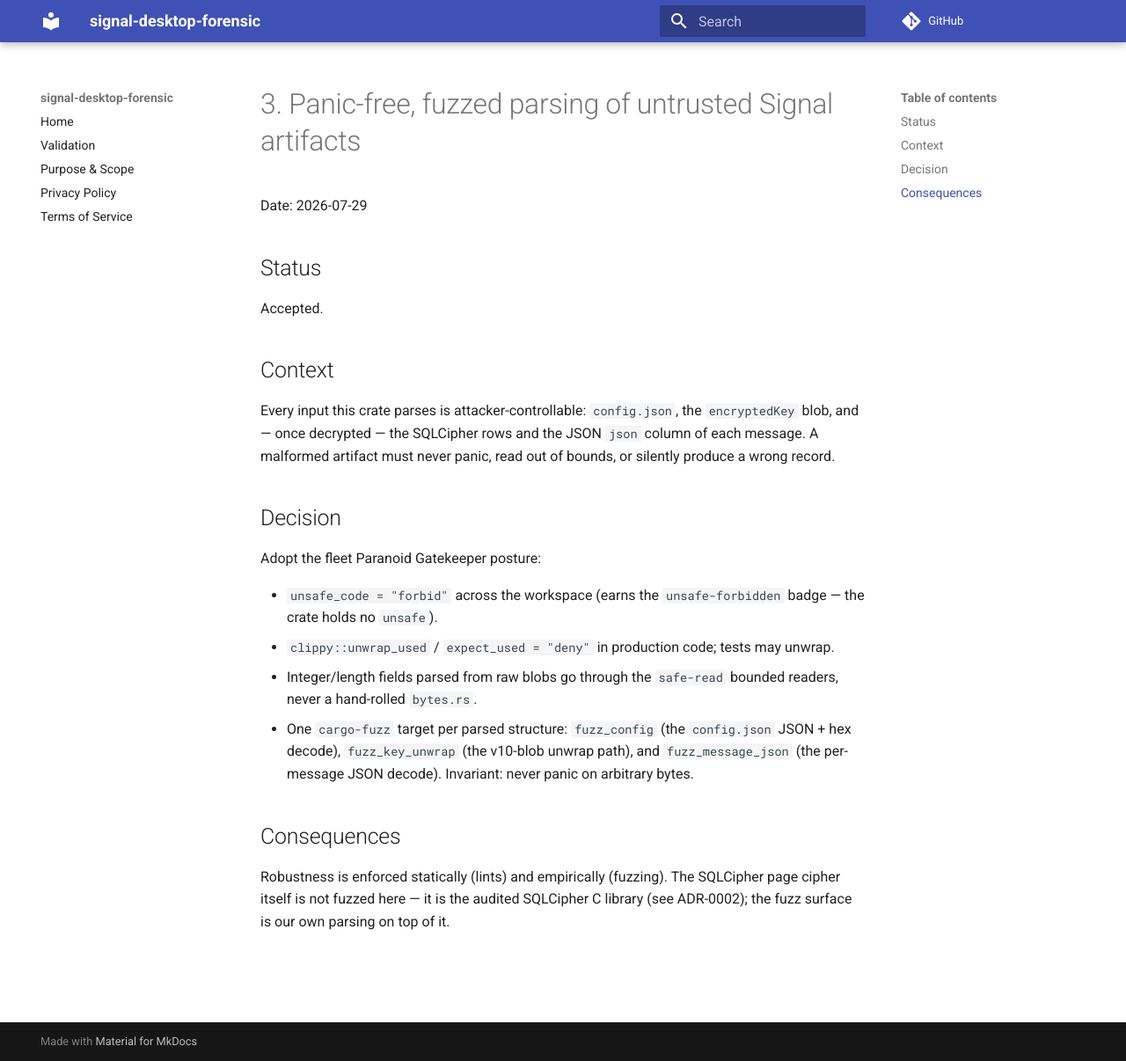
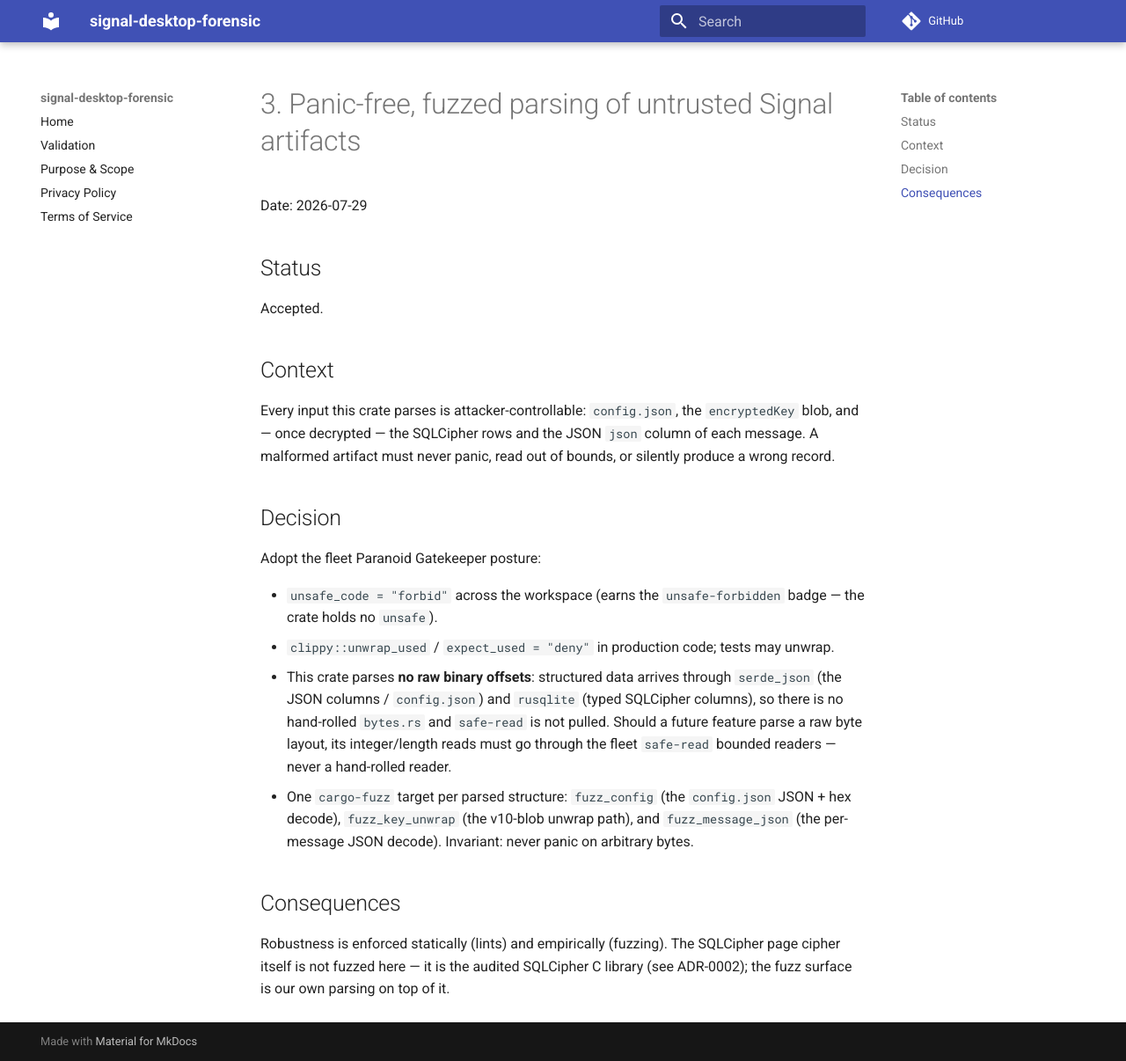
Before and after one commit to SecurityRonin/signal-desktop-forensic, an MkDocs documentation site: the page built from docs/decisions/0003-panic-free-fuzzed-parsing.md, in a window 1280 px wide and 1206 px high. Shown: the whole window at 88% size. Built offline with MkDocs 1.6.1 and Material for MkDocs 9.7.7, drawn with Linux system fonts in a browser that asks for light colours; comment, search, counter and statistics services are not loaded.

Commit message:
refactor(core): drop unused safe-read dep (no raw-offset parsing here)
This parser reads structured data via serde_json (JSON columns / config.json)
and rusqlite (typed SQLCipher columns) — it parses no raw binary offsets, so the
safe-read bounded-reader dep was unused. Removed it and clarified ADR-0003: if a
future feature parses a raw layout, its reads must use safe-read.

Co-Authored-By: Claude Fable 5 <noreply@anthropic.com>

```diff
--- a/Cargo.toml
+++ b/Cargo.toml
@@ -31,9 +31,6 @@ serde_json = "1"
 # Mature, ubiquitous hex codec for the `encryptedKey` / raw-key hex fields —
 # reused rather than hand-rolling a decoder.
 hex = "0.4"
-# safe-read: the shared, fuzzed, panic-free bounded integer readers — the single
-# front door for every offset/length parsed from an attacker-controllable blob.
-safe-read = "0.1"
 # SQLCipher access. rusqlite bundles the audited SQLCipher C library + vendored
 # OpenSSL — the reference SQLCipher implementation, never a hand-rolled cipher.
 # A wrong key surfaces as a rusqlite error (mapped to a typed SignalError),
--- a/docs/decisions/0003-panic-free-fuzzed-parsing.md
+++ b/docs/decisions/0003-panic-free-fuzzed-parsing.md
@@ -21,8 +21,11 @@ Adopt the fleet Paranoid Gatekeeper posture:
   badge — the crate holds no `unsafe`).
 - `clippy::unwrap_used` / `expect_used = "deny"` in production code; tests may
   unwrap.
-- Integer/length fields parsed from raw blobs go through the `safe-read` bounded
-  readers, never a hand-rolled `bytes.rs`.
+- This crate parses **no raw binary offsets**: structured data arrives through
+  `serde_json` (the JSON columns / `config.json`) and `rusqlite` (typed SQLCipher
+  columns), so there is no hand-rolled `bytes.rs` and `safe-read` is not pulled.
+  Should a future feature parse a raw byte layout, its integer/length reads must
+  go through the fleet `safe-read` bounded readers — never a hand-rolled reader.
 - One `cargo-fuzz` target per parsed structure: `fuzz_config` (the `config.json`
   JSON + hex decode), `fuzz_key_unwrap` (the v10-blob unwrap path), and
   `fuzz_message_json` (the per-message JSON decode). Invariant: never panic on
```
Also changed, not shown: 2 other files.
